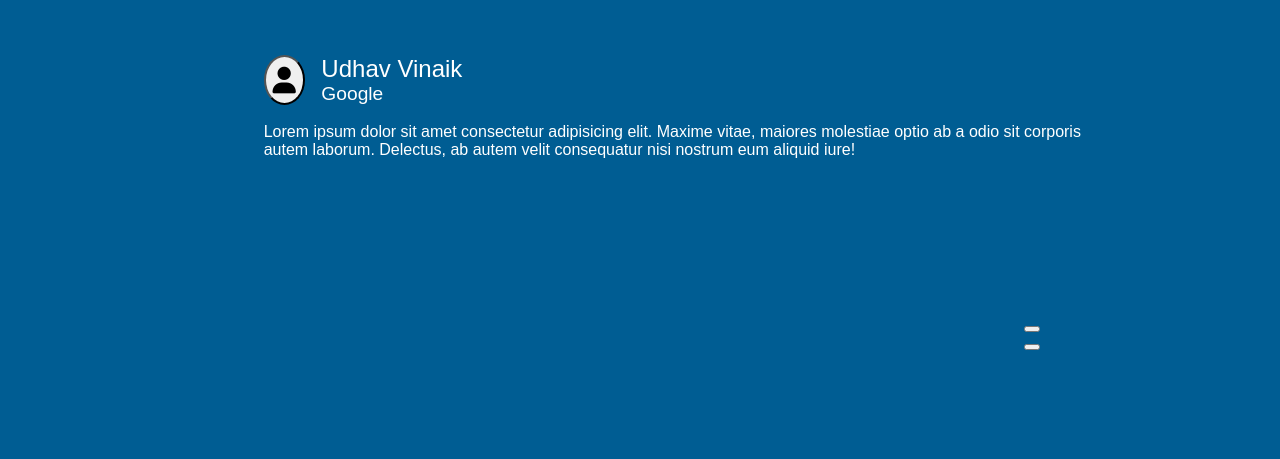
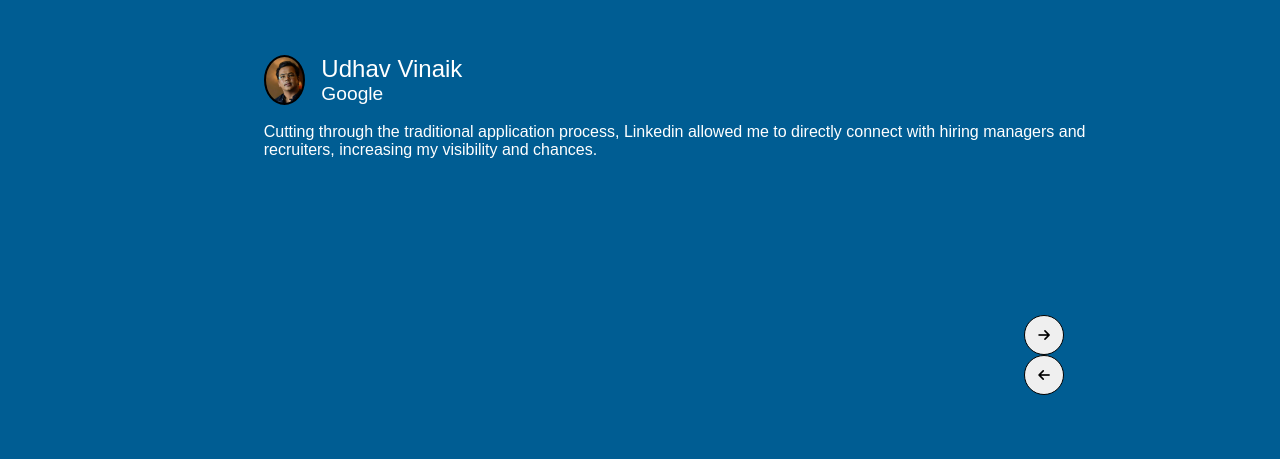
Before and after one commit to udhavvinaik/FEE_project, a plain HTML site: page index.html in a window 1280 px wide. Shown: the part 341-800 px from the top of the page. Drawn offline with Linux system fonts and the light colour scheme.

Commit message:
added javscript to home

```diff
--- a/index.html
+++ b/index.html
@@ -39,7 +39,7 @@
 
             <div class="rtop">
 
-              <button><i class="fa-solid fa-user fa-2x"></i></button>
+              <button class="people"></button>
               <div class="rtext">
                 <div class="x1">Udhav Vinaik</div>
                 <div class="x2">Google</div>
@@ -48,7 +48,7 @@
             </div>
 
             <div class="rbott">
-              Lorem ipsum dolor sit amet consectetur adipisicing elit. Maxime vitae, maiores molestiae optio ab a odio sit corporis autem laborum. Delectus, ab autem velit consequatur nisi nostrum eum aliquid iure!
+              Cutting through the traditional application process, Linkedin allowed me to directly connect with hiring managers and recruiters, increasing my visibility and chances.
             </div>
 
           </div>
@@ -56,12 +56,13 @@
         </div>
 
         <div class="buttons">
-          <button></button><button></button>
+          <button onclick="next()"><i class="fa-solid fa-arrow-right"></i></button>
+          <button onclick="prev()"><i class="fa-solid fa-arrow-left"></i></button>
         </div>
 
       </div>
 
 
-    <script type="text/javascript" href="script.js"></script>
+    <script src="script.js"></script>
 </body>
 </html>
--- a/script.js
+++ b/script.js
@@ -0,0 +1,30 @@
+console.log("hi");
+let index =0;
+let data = [
+    ["Udhav vinaik","Google","Cutting through the traditional application process, Linkedin allowed me to directly connect with hiring managers and recruiters, increasing my visibility and chances."],
+    ["Ujwal Sharma","Amazon","The platform's vibrant professional community opened doors to valuable connections and insights, ultimately leading me to the right opportunity."],
+    ["Abhay","Flipkart","Thanks to Linkedin's placement services, I transitioned seamlessly into a new career chapter, exceeding my expectations and achieving my professional goals."],
+    ["No name","Facebook","Linkedin gave me the tools and network to confidently navigate the job market, ultimately landing a fulfilling position at a company I truly admire."]
+];
+
+function next(){
+    if(index>3){
+        index=0;
+    }
+    document.querySelector(".x1").textContent = data[index][0];
+    document.querySelector(".x2").textContent = data[index][1];
+    document.querySelector(".rbott").textContent = data[index][2];
+    document.querySelector(".people").style.backgroundImage = `url("./images/p${index}.jpg")`;
+    index++;
+}
+
+function prev(){
+    if(index<0){
+        index=3;
+    }
+    document.querySelector(".x1").textContent = data[index][0];
+    document.querySelector(".x2").textContent = data[index][1];
+    document.querySelector(".rbott").textContent = data[index][2];
+    document.querySelector(".people").style.backgroundImage = `url("./images/p${index}.jpg")`;
+    index--;
+}
--- a/style.css
+++ b/style.css
@@ -60,7 +60,7 @@ body {
 
 .toptxt{
     width: 100%;
-    background-color: aqua;
+    background-color: white;
     height: 10%;
 }
 
@@ -83,6 +83,7 @@ body {
     font-size: x-large;
     font-weight: bolder;
     margin-left: 20%;
+
 }
 .t2{
     color: white;
@@ -116,6 +117,10 @@ body {
     width: 5%;
     height: 100%;
     border-radius: 60%;
+    border: 2px solid black ;
+    background-image: url("./images/p0.jpg");
+    background-repeat: no-repeat;
+    background-size: cover;
 }
 .x1{
     font-size: x-large;
@@ -125,4 +130,10 @@ body {
 }
 .buttons button{
     margin-left: 80%;
+    height: 2.5rem;
+    width: 2.5rem;
+    border-radius: 1.5rem;
+    border: 1px solid black ;
+    font-weight: bold;
+    cursor: pointer;
 }
```
Also changed, not shown: images/p0.jpg (added), images/p1.jpg (added), images/p2.jpg (added), images/p3.jpg (added).
